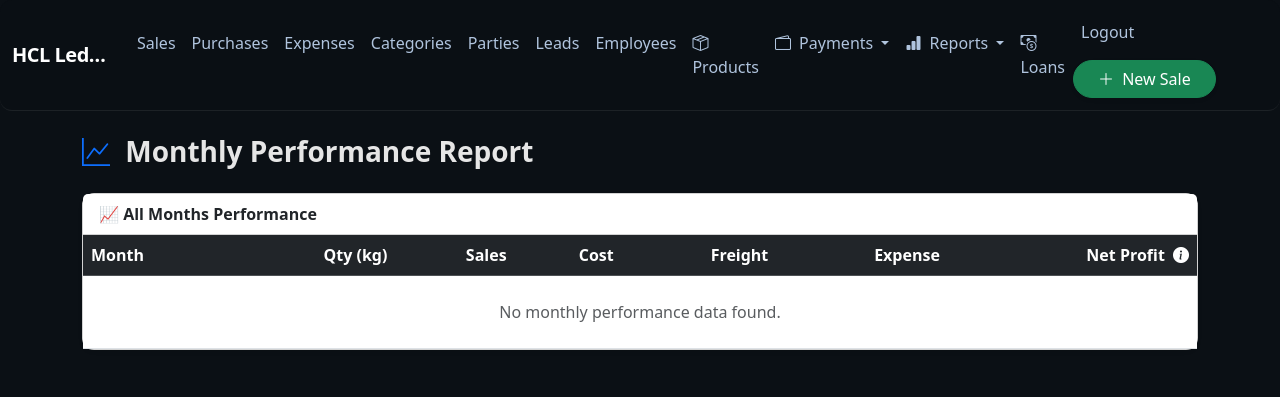
After one commit to yash755/mayachem, a Flask app: page /reports/monthly-performance in a window 1280 px wide. The commit adds this page. Shown: the top 397 px of the page. Run offline with Flask 3, Linux system fonts and the light colour scheme; the visitor is signed in with stand-in values (Sample User, id 1); data that the repository does not hold is empty; some libraries are stand-ins or nearby versions.

Commit message:
Add monthly performance report in reports tab

```diff
--- a/app.py
+++ b/app.py
@@ -2526,6 +2526,65 @@ def register_routes(app: Flask) -> None:
         products = Product.query.all()
         return render_template("stock_report.html", products=products)
 
+    @app.route("/reports/monthly-performance")
+    def monthly_performance_report():
+        monthly_raw = db.session.execute(
+            text("""
+            SELECT ym,
+                ROUND(SUM(qty_kg),2) qty_kg,
+                ROUND(SUM(sp),2) sp,
+                ROUND(SUM(cp),2) cp,
+                ROUND(SUM(freight),2) freight
+            FROM (
+                SELECT
+                    strftime('%Y-%m', sale.date) ym,
+                    sale.id,
+                    SUM(sale_item.quantity_kg) qty_kg,
+                    SUM(sale_item.selling_rate_per_kg * sale_item.quantity_kg) sp,
+                    SUM(sale_item.cost_rate_per_kg * sale_item.quantity_kg) cp,
+                    COALESCE(sale.freight,0) freight
+                FROM sale
+                JOIN sale_item ON sale_item.sale_id = sale.id
+                GROUP BY sale.id
+            ) per_sale
+            GROUP BY ym
+            ORDER BY ym DESC
+            """)
+        ).mappings().all()
+
+        expense_monthly = dict(
+            db.session.query(
+                func.strftime('%Y-%m', Expense.date),
+                func.sum(Expense.amount)
+            )
+            .group_by(func.strftime('%Y-%m', Expense.date))
+            .all()
+        )
+
+        monthly = []
+        for m in monthly_raw:
+            ym = m["ym"]
+            qty = float(m["qty_kg"] or 0)
+            sp = float(m["sp"] or 0)
+            cp = float(m["cp"] or 0)
+            freight = float(m["freight"] or 0)
+            expense = float(expense_monthly.get(ym, 0) or 0)
+
+            gross_pl = sp - (cp + freight)
+            net_pl = gross_pl - expense
+
+            monthly.insert(0, {
+                "ym": ym,
+                "qty_kg": qty,
+                "sp": sp,
+                "cp": cp,
+                "freight": freight,
+                "expense": round(expense, 2),
+                "pl": round(net_pl, 2)
+            })
+
+        return render_template("monthly_performance_report.html", monthly=monthly)
+
     @app.route("/reports/monthly-pivot")
     def monthly_pivot_report():
         from collections import defaultdict
--- a/templates/base.html
+++ b/templates/base.html
@@ -75,6 +75,8 @@
                     class="bi bi-pie-chart-fill me-2 text-danger"></i> Expense Analysis</a></li>
               <li><a class="dropdown-item py-2" href="{{ url_for('monthly_pivot_report') }}"><i
                     class="bi bi-table me-2 text-warning"></i> Monthly Bifurcation</a></li>
+              <li><a class="dropdown-item py-2" href="{{ url_for('monthly_performance_report') }}"><i
+                    class="bi bi-graph-up text-primary me-2"></i> Monthly Performance</a></li>
             </ul>
           </li>
           <li class="nav-item">
--- /dev/null
+++ b/templates/monthly_performance_report.html
@@ -0,0 +1,65 @@
+{% extends "base.html" %}
+{% block title %}Monthly Performance Report{% endblock %}
+
+{% block content %}
+
+<div class="d-flex justify-content-between align-items-center mb-4">
+    <h3 class="mb-0 fw-bold"><i class="bi bi-graph-up text-primary me-2"></i> Monthly Performance Report</h3>
+</div>
+
+<div class="card shadow-sm mb-4">
+  <div class="card-header fw-bold bg-white">
+    📈 All Months Performance
+  </div>
+
+  <div class="table-responsive">
+    <table class="table table-striped table-hover mb-0">
+      <thead class="table-dark">
+        <tr>
+          <th>Month</th>
+          <th class="text-end">Qty (kg)</th>
+          <th class="text-end">Sales</th>
+          <th class="text-end">Cost</th>
+          <th class="text-end">Freight</th>
+          <th class="text-end">Expense</th>
+          <th class="text-end">
+            Net Profit
+            <i class="bi bi-info-circle-fill ms-1" aria-hidden="true" style="cursor: help;"
+               data-bs-toggle="tooltip"
+               data-bs-title="Sales - (Cost + Freight + Expense)"></i>
+          </th>
+        </tr>
+      </thead>
+      <tbody>
+        {% for m in monthly %}
+        <tr>
+          <td class="fw-medium">{{ m.ym }}</td>
+          <td class="text-end">{{ m.qty_kg }}</td>
+          <td class="text-end">₹ {{ m.sp }}</td>
+          <td class="text-end">₹ {{ m.cp }}</td>
+          <td class="text-end">₹ {{ m.freight }}</td>
+          <td class="text-end text-danger">₹ {{ m.expense }}</td>
+          <td class="text-end fw-bold {% if m.pl >=0 %}text-success{% else %}text-danger{% endif %}">
+            ₹ {{ m.pl }}
+          </td>
+        </tr>
+        {% else %}
+        <tr>
+          <td colspan="7" class="text-center py-4 text-muted">No monthly performance data found.</td>
+        </tr>
+        {% endfor %}
+      </tbody>
+    </table>
+  </div>
+</div>
+
+<script>
+document.addEventListener('DOMContentLoaded', function () {
+    var tooltipTriggerList = [].slice.call(document.querySelectorAll('[data-bs-toggle="tooltip"]'))
+    var tooltipList = tooltipTriggerList.map(function (tooltipTriggerEl) {
+      return new bootstrap.Tooltip(tooltipTriggerEl)
+    });
+});
+</script>
+
+{% endblock %}
```
